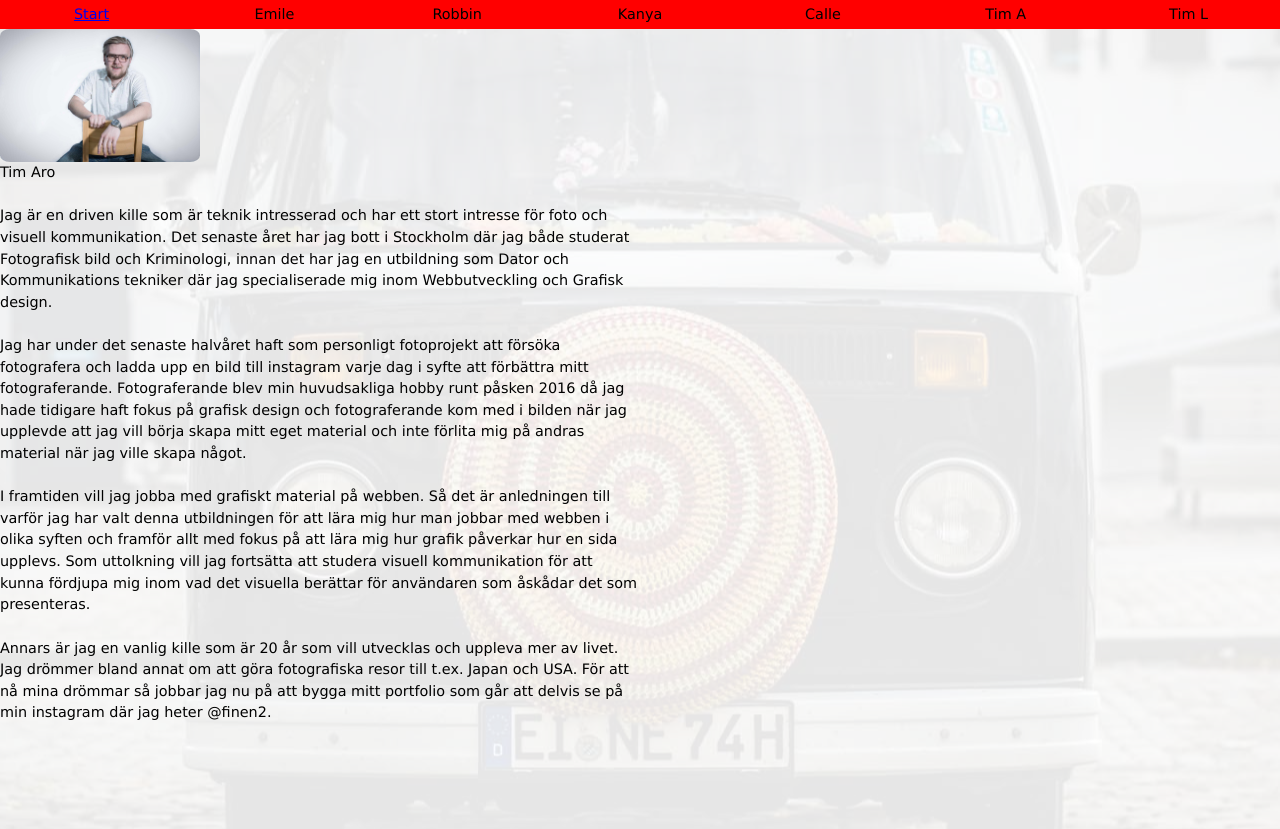
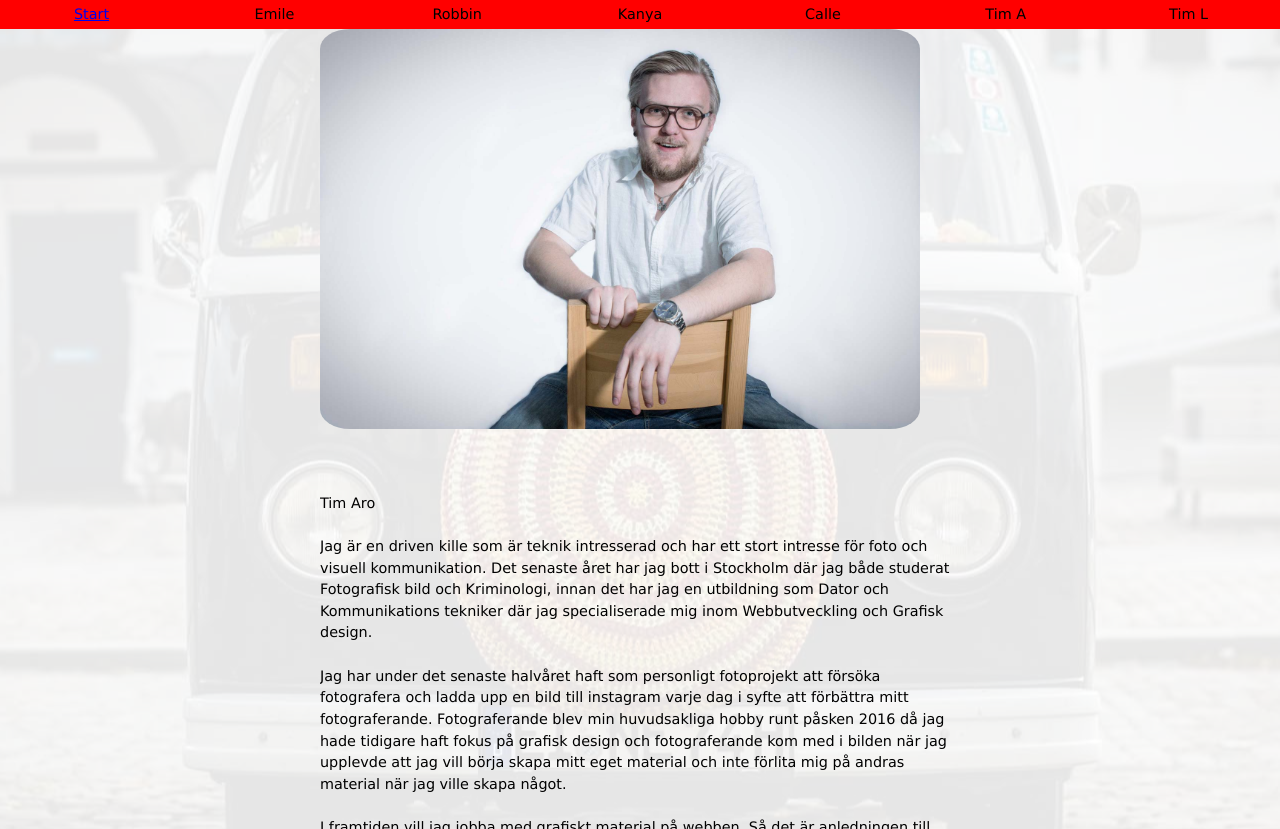
Before and after one commit to robba86/tiger, a plain HTML site: page grupp/tim.html in a window 1280 px wide. Drawn offline with Linux system fonts and the light colour scheme.

Commit message:
new branch3

```diff
--- a/css/main.css
+++ b/css/main.css
@@ -29,10 +29,12 @@ body{
 
 img{
     display: block;
-    width: 200px;
-    height: auto;
+    width: auto;
+    overflow: scroll;
+    height: 100%;
     border-radius: 5%;
     z-index: 500;
+
   }/*image content pages 3 and 5*/
 
 .main{
@@ -49,7 +51,7 @@ img{
 .wrap{
   display: flex;
   flex-direction: row;
-  height: 100%;
+  height: 100vh;
   width: 100%;
   padding: 0;
   margin: 0;
@@ -58,9 +60,11 @@ img{
 
 .content {
     width: 50%;
-    height: auto;
-    display: block;
-    overflow: hidden;
+    height: 100vh;
+    overflow: scroll;
+    position: relative;
+    margin: auto;
+    float: left;
   }
 
 #nav ul {
@@ -81,3 +85,13 @@ img{
 #nav-button-max-500 {
     display: none;
 }
+
+p {
+  margin: auto;
+  text-align: left;
+  text-shadow: 1px;
+  left: auto;
+  right: auto;
+  margin-top: 10%;
+  margin-left: auto;
+}
```
